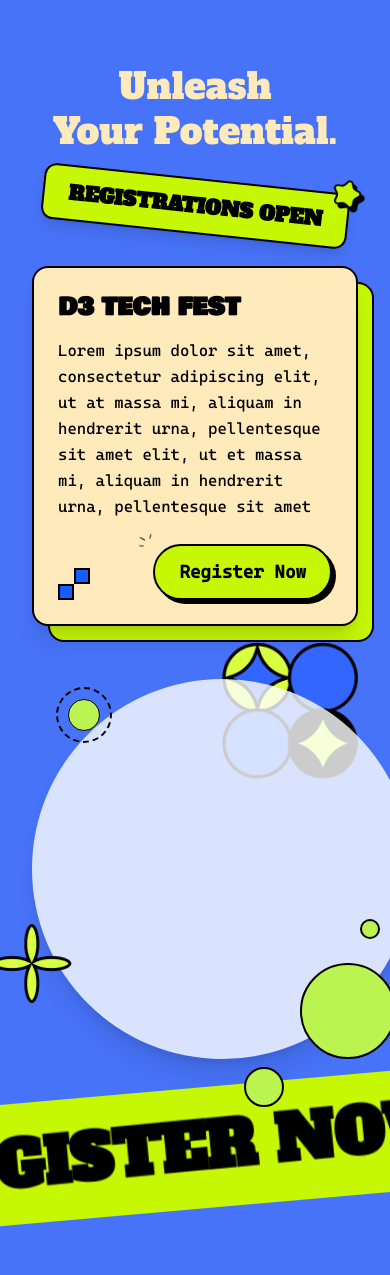
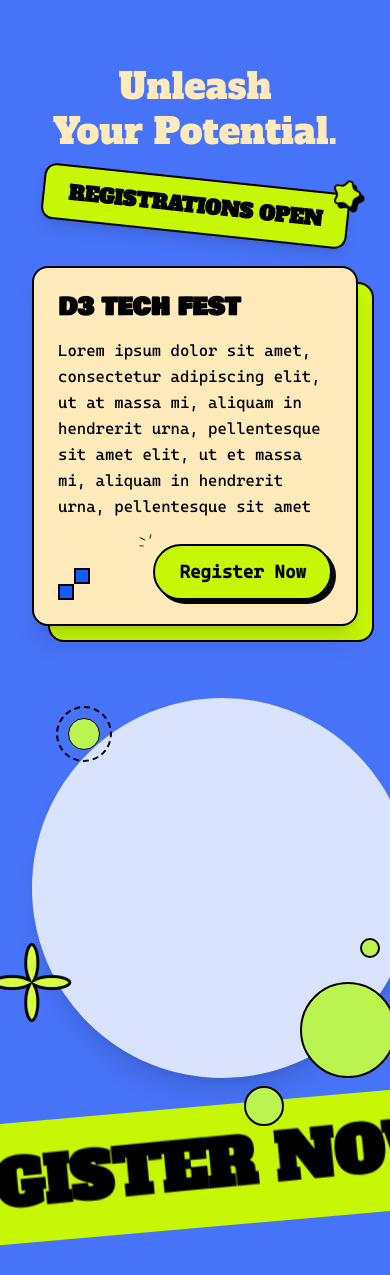
Before and after one commit to p-society/d3-web, a React (Vite) app: page /about-us in a window 390 px wide. Shown: the top 1275 px of the page. Built offline with nearby package versions, Linux system fonts and the light colour scheme; a web font is replaced by a local one.

Commit message:
fix: remove groupImage from mobile viewport on `/about-us`

```diff
--- a/src/components/about-us/hero.jsx
+++ b/src/components/about-us/hero.jsx
@@ -53,15 +53,8 @@ const AboutUsHero = ({ isLoaded }) => {
 
             {/* Right column content for mobile: show below StackedCard, hide on md+ */}
             <div className="flex flex-col items-center w-full ml-auto relative md:hidden">
-              {/* Group image at the top of the right column */}
-              <img
-                src={GroupImage}
-                alt="Group"
-                className="w-34 max-w-full -mt-4 mb-37 object-contain ml-auto hidden md:block"
-                style={{ display: 'block' }}
-              />
               {/* Large circular container for future images */}
-              <div className="mx-auto -mt-62 md:-mt-8 rounded-full bg-white/80 w-95 h-95 lg:w-100 lg:h-100 flex items-center justify-center shadow-xl relative">
+              <div className="mx-auto mt-10 md:-mt-8 rounded-full bg-white/80 w-95 h-95 lg:w-100 lg:h-100 flex items-center justify-center shadow-xl relative">
                 {/* Top left circle (dashed border) */}
                 <div
                   className="absolute top-2 left-6 w-14 h-14 rounded-full border-2 border-black border-dashed flex items-center justify-center z-20"
```
